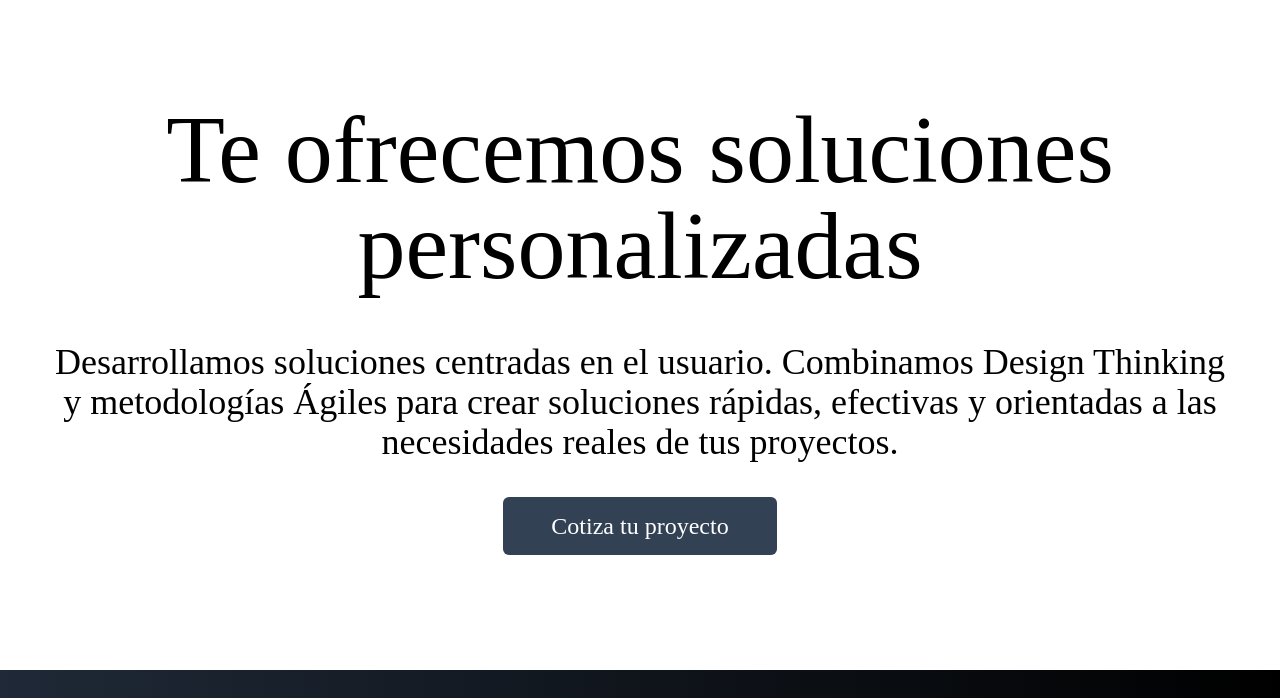
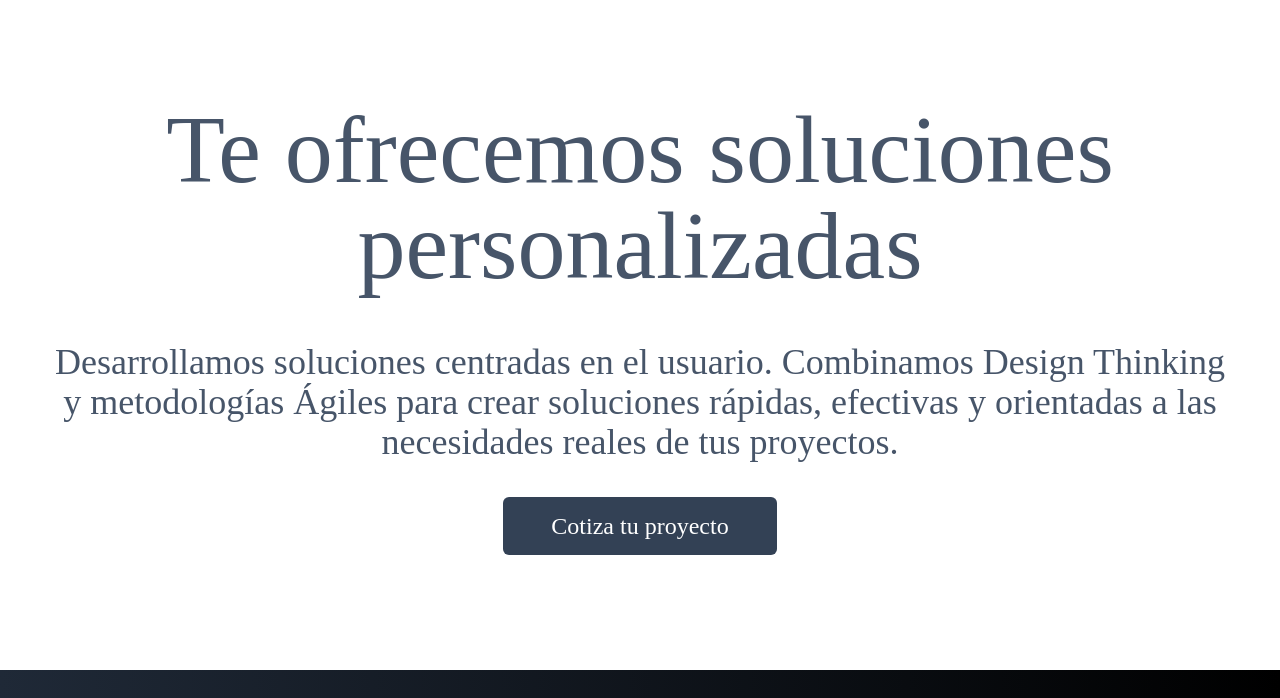
Before and after one commit to EvertCP/Moon-minds-landing, an Astro site: page /servicios in a window 1280 px wide. Shown: the part 102-800 px from the top of the page. Built offline with nearby package versions, Linux system fonts and the light colour scheme; Astro itself is replaced by a stand-in of ours.

Commit message:
arreglo h1 en servicios

```diff
--- a/src/pages/servicios.astro
+++ b/src/pages/servicios.astro
@@ -11,8 +11,8 @@ import Footer from '../sections/Footer.astro';
         <section class="mx-auto px-4 sm:px-6 lg:px-8 mt-8">
             <div class="relative">
                 <div class="relative z-10 text-center py-32">
-                    <h2 class="leading-normal flex justify-center items-centerfont-light text-6xl mb-12 md:text-8xl">Te ofrecemos soluciones personalizadas</h2>
-                    <p class="leading-normal font-light text-2xl m-4 flex justify-center mb-12 mt-12 md:text-4xl">Desarrollamos soluciones centradas en el usuario. Combinamos Design Thinking y metodologías Ágiles para crear soluciones rápidas, efectivas y orientadas a las necesidades reales de tus proyectos.</p>
+                    <h2 class="leading-normal flex justify-center items-centerfont-light text-6xl mb-12 md:text-8xl text-slate-600">Te ofrecemos soluciones personalizadas</h2>
+                    <p class="leading-normal font-light text-2xl m-4 flex justify-center mb-12 mt-12 md:text-4xl text-slate-600">Desarrollamos soluciones centradas en el usuario. Combinamos Design Thinking y metodologías Ágiles para crear soluciones rápidas, efectivas y orientadas a las necesidades reales de tus proyectos.</p>
                     <a href="/contacto" class="bg-slate-700 text-white text-xl px-12 py-4 rounded-md m-4 md:text-2xl">Cotiza tu proyecto</a>
                 </div>
             </div>
```
